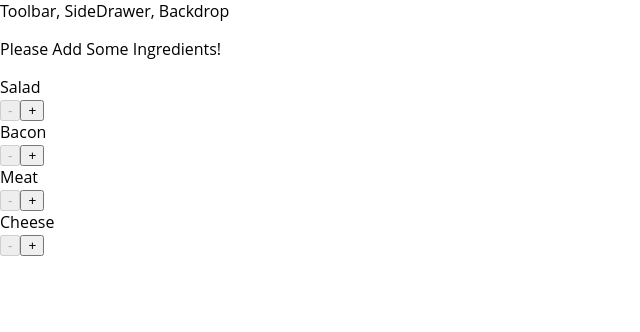
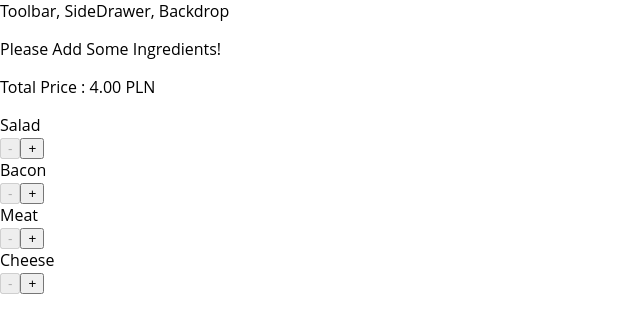
Before and after one commit to DmiE/Restaurant-React-App, a React app: page / in a window 1280 px wide. Shown: the top 332 px of the page, without its empty margins (0-640 px from the left). Built offline with nearby package versions, Linux system fonts and the light colour scheme.

Commit message:
add total price displaying

```diff
--- a/src/components/Burger/BuildControls/BuildControls.js
+++ b/src/components/Burger/BuildControls/BuildControls.js
@@ -12,6 +12,7 @@ const controls = [
 
 const buildControls = (props) => (
     <div className={classes.BuildControls}>
+        <p>Total Price : {props.price.toFixed(2)} PLN</p>
         {controls.map(ctrl => (
             <BuildControl
                 labelName={ctrl.label}
--- a/src/containers/BurgerBuilder/BurgerBuilder.js
+++ b/src/containers/BurgerBuilder/BurgerBuilder.js
@@ -5,7 +5,7 @@ import Burger from '../../components/Burger/Burger'
 import BurgerControls from '../../components/Burger/BuildControls/BuildControls'
 
 const INGREDIENT_PRICES = {
-    salad: 2,
+    salad: 1.50,
     cheese: 3,
     meat: 6,
     bacon: 3
@@ -64,7 +64,8 @@ class BurgerBuilder extends Component {
                 <BurgerControls
                     ingredientAdded={this.addIngredientHandler}
                     ingredientRemoved={this.removeIngredientHandler}
-                    disabled={disabledInfo}/>
+                    disabled={disabledInfo}
+                    price={this.state.totalPrice}/>
             </ReactAux>
         );
     }
```
